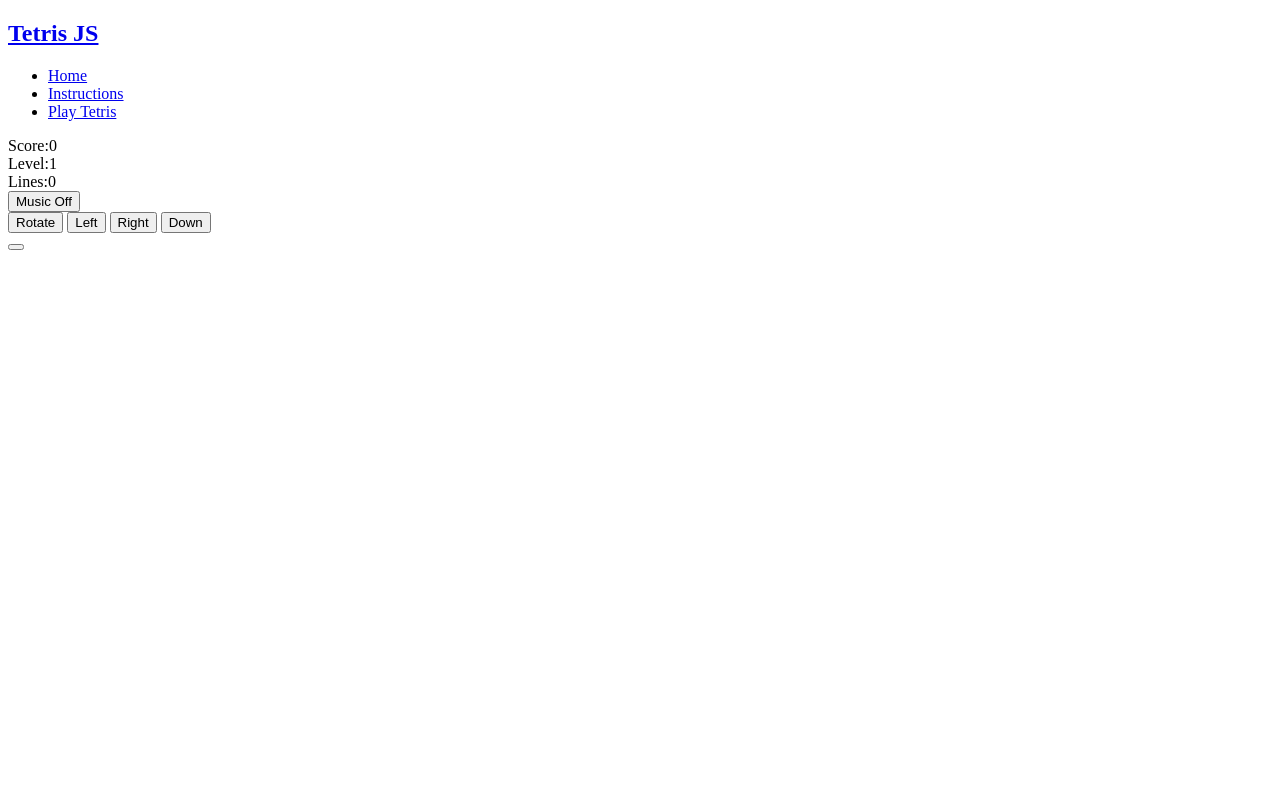
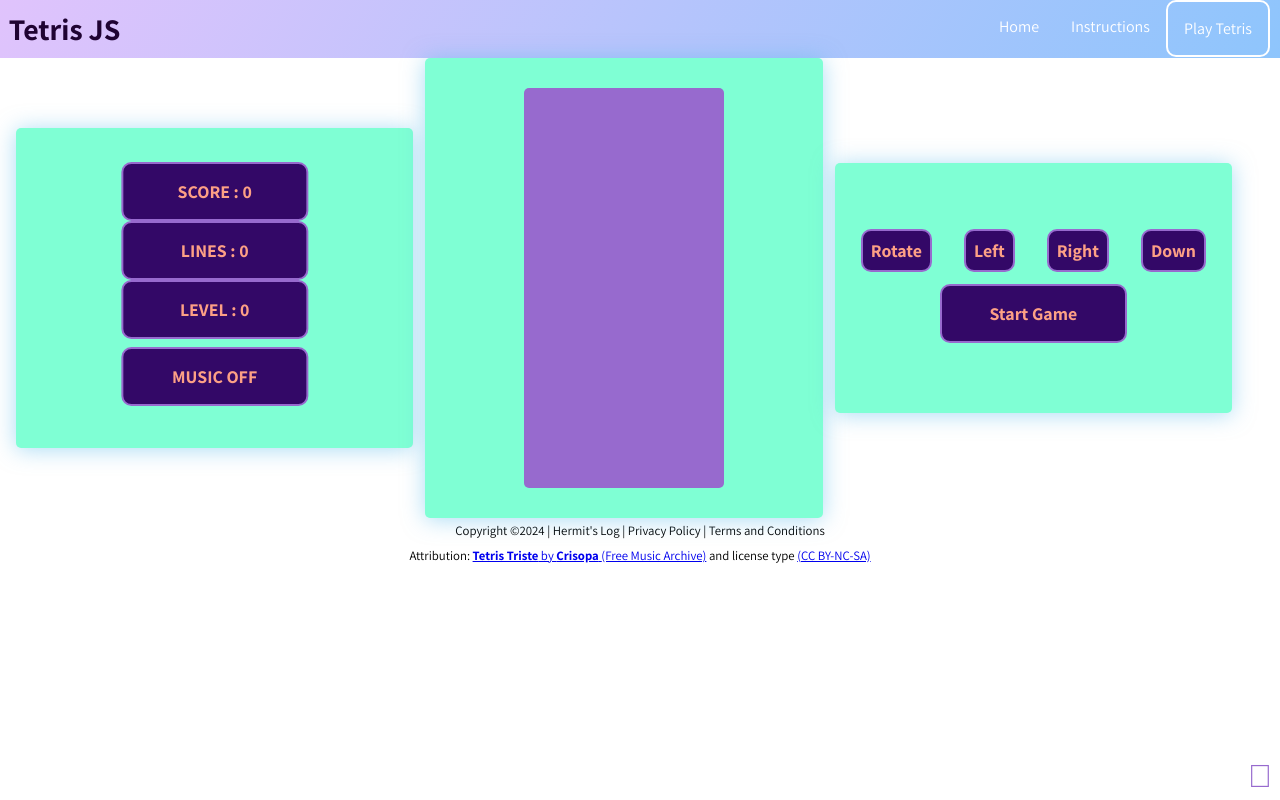
Before and after one commit to ChewingOnCode/Tetris, a plain HTML site: page tetris.html in a window 1280 px wide. Drawn offline with Linux system fonts and the light colour scheme.

Commit message:
Finished up the styling from the CSS for all the pages. Working on the Javascript now

```diff
--- a/index.html
+++ b/index.html
@@ -6,10 +6,14 @@
     <meta name="viewport" content="width=device-width, initial-scale=1.0">
     <meta name="keywords" content="tetris, javascript gaming tetriminos">
     <title>Tetris JS | An ode to Tetris from the 80's</title>
+    <link rel="stylesheet" href="https://cdnjs.cloudflare.com/ajax/libs/font-awesome/6.5.2/css/all.min.css"
+        integrity="sha512-SnH5WK+bZxgPHs44uWIX+LLJAJ9/2PkPKZ5QiAj6Ta86w+fsb2TkcmfRyVX3pBnMFcV7oQPJkl9QevSCWr3W6A=="
+        crossorigin="anonymous" referrerpolicy="no-referrer" />
+
     <link rel="stylesheet" href="styles.css">
 </head>
 
-<body class="main-background">
+<body class="mainBackground">
     <!-- Main Title welcoming the user to the site -->
     <section class="main">
 
@@ -23,23 +27,22 @@
         <h2 hidden>Secondary Nav Buttons</h2>
         <div>
             <div>
-                <a href="tetris.html" class="button">Play Tetris</a>
+                <a href="tetris.html" class="Button">Play Tetris</a>
             </div>
             <div>
-                <a href="instructions.html">Instructions</a>
+                <a href="instructions.html" class="Button">Instructions</a>
             </div>
         </div>
     </section>
     <!-- Footer section for social links, copyright information -->
     <footer>
         <a href="#top" class="arrowTop" aria-label="Return to the top of the page">
-            <i class="fas fa-arrow-up"></i>
+            <i class="fa-solid fa-circle-arrow-up"></i>
         </a>
         <p>Copyright <span>&copy;</span>2024 | Hermit's Log | Privacy Policy | Terms and Conditions</p>
     </footer>
 
     <!-- Custom JS and Fontawesome -->
-    <script src="https://kit.fontawesome.com/36a2293c67.js" crossorigin="anonymous"></script>
     <script src="script.js"></script>
 </body>
 
--- a/script.js
+++ b/script.js
@@ -0,0 +1,3 @@
+document.getElementById('DOMContentLoaded', () => {
+    const toggle = document.getElementById('toggleButton')[0];
+})
--- a/styles.css
+++ b/styles.css
@@ -0,0 +1,364 @@
+@import url('https://fonts.googleapis.com/css2?family=Assistant:wght@200..800&display=swap');
+*,*::before, *::after{
+    margin: 0;
+    padding: 0;
+    box-sizing: border-box;
+    font-family: 'Assistant', sans-serif;
+    border: none;
+    scroll-behavior: smooth;
+}
+
+.navBar{
+    display: flex;
+    justify-content: space-between;
+    align-items: center;
+    background-image: linear-gradient(120deg, #e0c3fc 0%, #8ec5fc 100%);
+    color: #fff;
+    padding-right: 10px;
+}
+
+.brandLogo{
+    font-size: 1.25rem;
+    margin: 0;
+    padding: 0.55rem;
+    text-align: center;
+    color: #1f0332;
+    a{
+        text-decoration: none;
+        color: #1f0332;
+    }
+}
+
+.navBar__links{
+    .active{
+        border: 2px solid #fff;
+        border-radius: 10px;
+    }
+    ul{
+        margin: 0;
+        padding: 0;
+        display: flex;
+        li{
+            list-style:none;
+            &:hover{
+                background-image: linear-gradient(120deg, #f6d365 0%, #fda085 100%);
+                border-radius: 10px;
+            }
+            a{
+                text-decoration: none;
+                color: #fff;
+                padding: 1rem;
+                display: block;
+            }
+        }
+    }
+}
+
+.toggleButton{
+    position: absolute;
+    top: .75rem;
+    right: 1rem;
+    display: none;
+    flex-direction: column;
+    justify-content: space-between;
+    width: 30px;
+    height: 21px;
+    .bar{
+        height: 3px;
+        width: 100%;
+        background-color: #fff;
+        border-radius: 10px;
+    }
+}
+
+/* Media Queries */
+@media screen and (max-width: 400px){
+    .toggleButton{
+        display: flex;
+    }
+    .navBar__links{
+        display: none;
+        width: 100%;
+        .active{
+            display: flex;
+        }
+        ul{
+        text-align: center;
+        li{
+            text-align: center;
+            a{
+                padding: .5rem 1rem;
+            }
+        }
+        }
+    }
+    .navBar{
+        flex-direction:column;
+        align-items: flex-start;
+        padding: 0;
+    }
+}
+
+.mainBackground{
+    background-image: linear-gradient(120deg, #f6d365 0%, #fda085 100%);
+}
+
+.aboutBackground{
+    background-image: linear-gradient(120deg, #d4fc79 0%, #96e6a1 100%);
+}
+
+.scoresBackground{
+    background-image: linear-gradient(to top, #30cfd0 0%, #330867 100%);
+}
+
+/* Universal Heading styling */
+.title{
+    margin: 20px auto;
+    text-align: center;
+    h1{
+        font-size: 2.5rem;
+        text-transform: uppercase;
+        color: #1f0332;
+    }
+    h2{
+        &::after{
+            content: '';
+            display: block;
+            height: 2px;
+            width: 10rem;margin: 0.25rem auto;
+            background-color: #30cfd0;
+            box-shadow: 0px 2px 8px 0px #30cfd0;
+        }
+    }
+    p{
+        font-size: 1.25rem;
+        margin: 0 auto;
+        padding: 0.5rem;
+    }
+}
+
+.heading{
+    font-weight: bold;
+}
+
+.links{
+    a{
+        font-size: 1rem;
+        text-decoration: none;
+        margin-bottom: 1rem;
+        padding: 0.5rem;
+        text-align: center;
+        justify-content: center;
+    }
+}
+
+/* Game Page Panels */
+
+.panels{
+    margin: 0 1rem;
+    width: 95%;
+    display:grid;
+    grid-template-columns: repeat(auto-fit, minmax(280px, 1fr));
+    grid-gap:12px;
+    justify-content:center;
+    align-items:center;
+}
+
+/* main panel for the grid and buttons */
+.box{
+    height: 460px;
+    border: none;
+    box-shadow: 0 0.1rem 1.4rem 0 rgba(86, 185, 235, 0.5);
+    border-radius: 0.4rem;
+    border-radius: 5px;
+    position: relative;
+    background-color: aquamarine;
+}
+
+/* Create smaller side panels for the buttons and more information */
+.sidebox1{
+    height: 320px;
+}
+
+.sideBox2{
+    height: 250px;
+    display: flex;
+    justify-content:center;
+    align-items: center;
+}
+
+.box-content{
+    margin: 0;
+    position: absolute;
+    left: 50%;
+    top: 50%;
+    transform: translate(-50%, -50%);
+    h2{
+        color: #976ace;
+        visibility: hidden;
+    }
+}
+
+/* Buttons used on landing page and game screen */
+.Button{
+    text-align: center;
+    margin: 0 auto;
+    display: block;
+}
+
+/* Styling for buttons so that the action  */
+.Button{
+    width: 20ch;
+    font-size: 1.12rem;
+    font-weight: bold;
+    background-color: #330867;
+    border: 2px solid #976ace;
+    color: #fda085;
+    padding: 1rem;
+    margin: 0.5rem auto;
+    border-radius: 10px;
+    justify-content: space-between;
+    transition: all 200ms ease-in-out;
+    text-decoration: none;
+    &:hover{
+        background-color: #976ace;
+        color: #330867;
+        cursor: pointer;
+    }
+
+    [disabled]:hover{
+        cursor: not-allowed;
+        transform: none;
+    }
+}
+
+/* Controls */
+.controls{
+    display: flex;
+    justify-content: center;
+    align-items: center;
+    text-align: center;
+    margin: 0 auto;
+}
+
+/* Styling for keys */
+
+.controlBtn{
+    max-width: 40ch;
+    font-family: inherit;
+    font-size: 1.12rem;
+    font-weight: bold;
+    display: inline-block;
+    background-color: #330867;
+    border: 2px solid #976ace;
+    color: #fda085;
+    padding: .5rem;
+    margin: 0.25rem 1rem;
+    border-radius: 10px;
+    transition: all 200ms ease-in-out;
+    text-decoration: none;
+    &:hover{
+        background-color: #976ace;
+        color: #330867;
+        cursor: pointer
+    }
+}
+
+.un-btn{
+    width: 20ch;
+    font-family: inherit;
+    font-size: 1.12rem;
+    font-weight: bold;
+    background-color: #330867;
+    border: 2px solid #976ace;
+    color: #fda085;
+    padding: 1rem;
+    margin-right:.5rem 1rem;
+    border-radius: 10px;
+    justify-content: space-between;
+    transition: all 200ms ease-in-out;
+    text-decoration: none;
+}
+
+.music{
+    padding: 1rem;
+    margin: .5rem auto;
+    justify-content: space-between;
+}
+
+/* Remove Button functionality during GameOver() and score form submission */
+
+.grid{
+    width: 200px;
+    height: 400px;
+    border-radius: 5px;
+    background-color: #976ace;
+    display: flex;
+    flex-wrap: wrap;
+    margin: 0 auto;
+    div{
+        width: 20px;
+        height: 20px;
+    }
+}
+
+/* Fallback color for tetriminos */
+.tetrimino{
+    background-color: #976ace;
+}
+
+/* Scores Pages */
+.highScoreWrapper{
+    margin: 0 auto;
+    padding: 2rem;
+}
+
+.highScore{
+    text-align: center;
+    text-transform: uppercase;
+}
+
+.score{
+    text-align: center;
+    text-transform: uppercase;
+}
+
+form{
+    width: 100%;
+    display: flex;
+    flex-direction: column;
+    align-items: center;
+}
+
+/* input for the player to enter their name */
+input{
+    font-size: 1rem;
+    max-width: 20ch;
+    text-align: center;
+    margin-bottom: 1rem;
+    padding: 1.5rem;
+    border: none;
+    box-shadow: 0 0.1rem 1.4rem 0 rgba(86, 185, 235,0.5 );
+    &::placeholder{
+        color: #976ace;
+    }
+}
+
+/* Footer Section */
+footer{
+    height: 150px;
+    p{
+        font-size: .8rem;
+        padding: 0.25rem;
+        text-align: center;
+    }
+}
+
+/* Arrow Button */
+.arrowTop{
+    position: fixed;
+    right: 0.5rem;
+    bottom:.25rem;
+    font-size: 2rem;
+    color: #976ace;
+}
--- a/tetris.html
+++ b/tetris.html
@@ -6,6 +6,9 @@
     <meta name="viewport" content="width=device-width, initial-scale=1.0">
     <meta name="keywords" content="tetris, javascript gaming tetriminos">
     <title>Tetris JS | Tetris</title>
+    <link rel="stylesheet" href="https://cdnjs.cloudflare.com/ajax/libs/font-awesome/6.5.2/css/all.min.css"
+        integrity="sha512-SnH5WK+bZxgPHs44uWIX+LLJAJ9/2PkPKZ5QiAj6Ta86w+fsb2TkcmfRyVX3pBnMFcV7oQPJkl9QevSCWr3W6A=="
+        crossorigin="anonymous" referrerpolicy="no-referrer" />
     <link rel="stylesheet" href="styles.css">
 </head>
 
@@ -18,9 +21,9 @@
             </a>
         </div>
         <a href="#" class="toggleButton">
-            <span class="line"></span>
-            <span class="line"></span>
-            <span class="line"></span>
+            <span class="bar"></span>
+            <span class="bar"></span>
+            <span class="bar"></span>
         </a>
         <div class="navBar__links">
             <ul>
@@ -32,21 +35,123 @@
     </nav>
 
     <!-- Game area -->
-    <div class="gameArea">
+    <section class="gameArea">
         <h2 hidden> main game grid area</h2>
         <div class="panels">
-            <div class="box leftSide">
-                <div class="boxContent">
-                    <div class="score unBtn">Score:<span id="score">0</span></div>
-                    <div class="level unBtn">Level:<span id="level">1</span></div>
-                    <div class="lines unBtn">Lines:<span id="lines">0</span></div>
-                    <button id="play" class="score Btn">Music Off</button>
+            <div class="box sidebox1">
+                <div class="box-content">
+                    <div class="score un-btn">Score : <span id="score">0</span> </div>
+                    <div class="score un-btn">Lines : <span id="lines">0</span> </div>
+                    <div class="score un-btn">Level : <span id="levels">0</span> </div>
+                    <button id="play" class=" score Button">Music Off </button>
                 </div>
             </div>
+
             <div class="box">
-                <div class="boxContent">
-                    <!-- Manually create Tetris Grid -->
+                <div class="box-content">
+
                     <div class="grid">
+                        <div></div>
+                        <div></div>
+                        <div></div>
+                        <div></div>
+                        <div></div>
+                        <div></div>
+                        <div></div>
+                        <div></div>
+                        <div></div>
+                        <div></div>
+                        <div></div>
+                        <div></div>
+                        <div></div>
+                        <div></div>
+                        <div></div>
+                        <div></div>
+                        <div></div>
+                        <div></div>
+                        <div></div>
+                        <div></div>
+                        <div></div>
+                        <div></div>
+                        <div></div>
+                        <div></div>
+                        <div></div>
+                        <div></div>
+                        <div></div>
+                        <div></div>
+                        <div></div>
+                        <div></div>
+                        <div></div>
+                        <div></div>
+                        <div></div>
+                        <div></div>
+                        <div></div>
+                        <div></div>
+                        <div></div>
+                        <div></div>
+                        <div></div>
+                        <div></div>
+                        <div></div>
+                        <div></div>
+                        <div></div>
+                        <div></div>
+                        <div></div>
+                        <div></div>
+                        <div></div>
+                        <div></div>
+                        <div></div>
+                        <div></div>
+                        <div></div>
+                        <div></div>
+                        <div></div>
+                        <div></div>
+                        <div></div>
+                        <div></div>
+                        <div></div>
+                        <div></div>
+                        <div></div>
+                        <div></div>
+                        <div></div>
+                        <div></div>
+                        <div></div>
+                        <div></div>
+                        <div></div>
+                        <div></div>
+                        <div></div>
+                        <div></div>
+                        <div></div>
+                        <div></div>
+                        <div></div>
+                        <div></div>
+                        <div></div>
+                        <div></div>
+                        <div></div>
+                        <div></div>
+                        <div></div>
+                        <div></div>
+                        <div></div>
+                        <div></div>
+                        <div></div>
+                        <div></div>
+                        <div></div>
+                        <div></div>
+                        <div></div>
+                        <div></div>
+                        <div></div>
+                        <div></div>
+                        <div></div>
+                        <div></div>
+                        <div></div>
+                        <div></div>
+                        <div></div>
+                        <div></div>
+                        <div></div>
+                        <div></div>
+                        <div></div>
+                        <div></div>
+                        <div></div>
+                        <div></div>
+                        <div></div>
                         <div></div>
                         <div></div>
                         <div></div>
@@ -159,7 +264,7 @@
                     </div>
                 </div>
             </div>
-            <div class="sideBox2">
+            <div class="box sideBox2">
                 <div class="boxContent">
                     <div class="controls">
                         <span class="keys">
@@ -179,11 +284,31 @@
                                 aria-label="This button will move the Tetrimino piece down">Down</button>
                         </span>
                     </div>
-                    <button id="start-button"></button>
+                    <button id="start-button" class="Button"
+                        aria-label="This button will start the game and pause the game">Start Game</button>
                 </div>
             </div>
         </div>
-    </div>
+    </section>
+    <!-- Footer section for social links, copyright information -->
+    <footer>
+        <a href="#top" class="arrowTop" aria-label="Return to the top of the page">
+            <i class="fa-solid fa-circle-arrow-up"></i>
+        </a>
+        <p>Copyright <span>&copy;</span>2024 | Hermit's Log | Privacy Policy | Terms and Conditions</p>
+        <p> Attribution:
+            <a
+                href="https://freemusicarchive.org/music/Crisopa/Medicamentosa/addsensor009_Medicamentosa_03_Tetris_triste/"><b>Tetris
+                    Triste</b> by <b>Crisopa</b> <a href="https://freemusicarchive.org/">(Free Music Archive)</a> and
+                license type <a href="https://creativecommons.org/licenses/by-nc-sa/3.0">(CC BY-NC-SA)</a></a>
+        </p>
+    </footer>
+    <!-- Audio files -->
+    <audio src="audio/Crisopa - Tetris triste.mp3" id="music" aria-label="Theme song for tetris game">If you are seeing
+        this, then this means that your browser doesn't suppor the audio element</audio>
+    <!-- Custom JS and Fontawesome -->
+    <script src="script.js"></script>
+
 </body>
 
 </html>
```
Also changed, not shown: instructions.html (+5 -3 lines), arrow-up-solid.svg (added), 1 other file.
